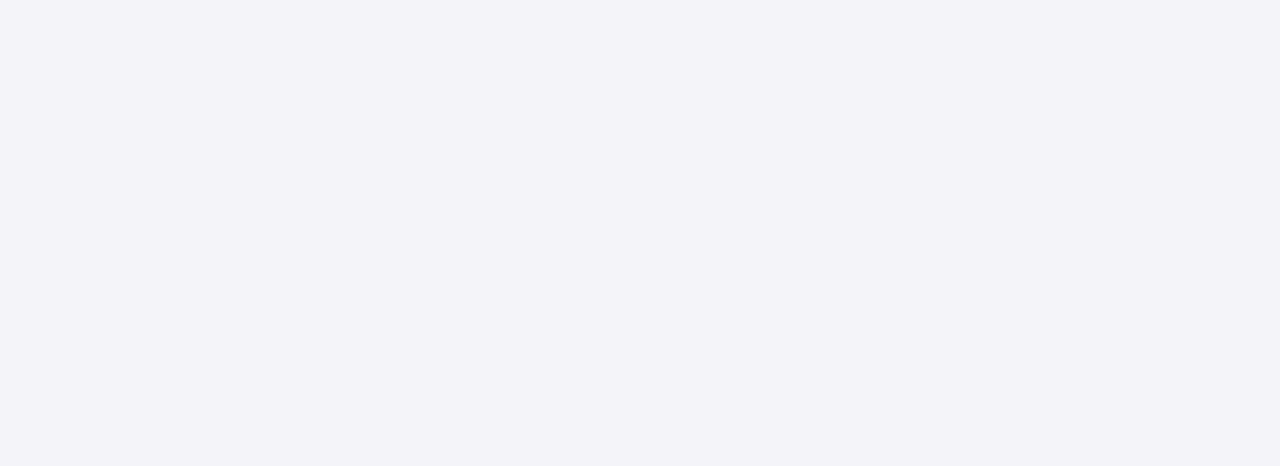
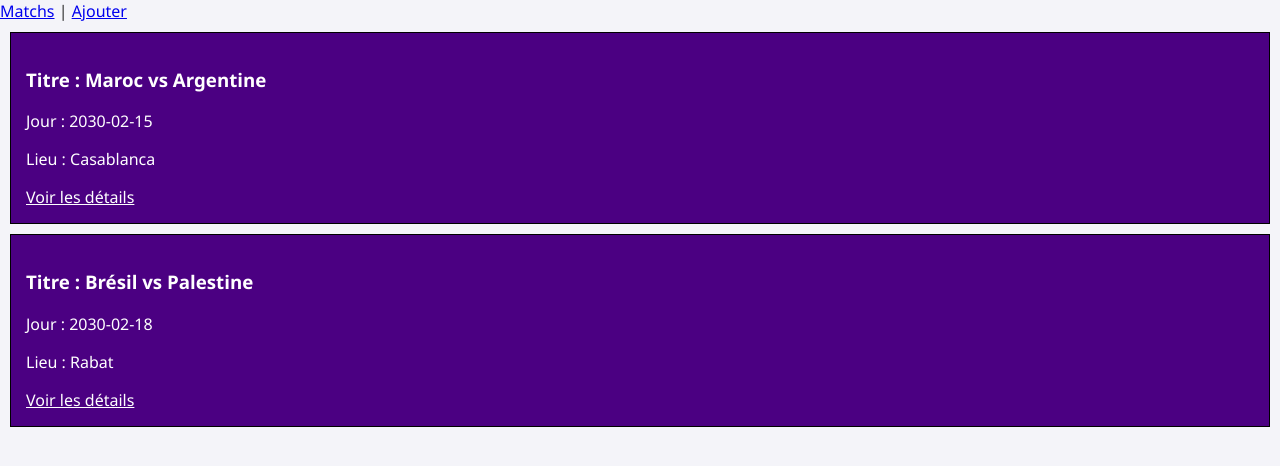
Before and after one commit to yasu19-dev/tpsreact, a React (Create React App) app: page / in a window 1280 px wide. Shown: the top 466 px of the page. Built offline with nearby package versions, Linux system fonts and the light colour scheme; no server answers.

Commit message:
Exercice 1 EFM 2

```diff
--- a/package.json
+++ b/package.json
@@ -8,6 +8,7 @@
     "@testing-library/jest-dom": "^6.9.1",
     "@testing-library/react": "^16.3.0",
     "@testing-library/user-event": "^13.5.0",
+    "axios": "^1.13.5",
     "react": "^19.2.0",
     "react-dom": "^19.2.0",
     "react-redux": "^9.2.0",
--- a/src/App.jsx
+++ b/src/App.jsx
@@ -1,10 +1,43 @@
-import React from 'react';
+import React, { useEffect, useState } from 'react';
 import './App.css';
+import axios from 'axios';
+import { Link, Route, Routes } from 'react-router-dom';
+import MatchList from './components/MatchList';
+import AddMatchForm from './components/AddMatchForm';
+import MatchDetails from './components/MatchDetails';
 
 function App() {
+  const initialMatchs = [
+  {id: 1, name: 'Maroc vs Argentine', matchDay: '2030-02-15', location: 'Casablanca' },
+  {id: 2, name: 'Brésil vs Palestine', matchDay: '2030-02-18', location: 'Rabat' }];
+
+  const [matchs, setMatchs] = useState(initialMatchs);
+
+  useEffect(function() {
+    axios.get('https://api.example.com/matchs')
+      .then(function(reponse) {
+        setMatchs(reponse.data);
+      });
+  }, []);
+
+
+  function ajouterMatch(match) {
+    setMatchs([...matchs, match]);
+  }
+
   return (
-    <div>
-    </div>
+      <div>
+      <nav>
+        <Link to="/">Matchs</Link> | <Link to="/add">Ajouter</Link>
+      </nav>
+
+      <Routes>
+        <Route path="/" element={<MatchList matchs={matchs} />} />
+        <Route path="/add" element={<AddMatchForm onAdd={ajouterMatch} />} />
+        <Route path="/match/:id" element={<MatchDetails matchs={matchs} />} />
+      </Routes>
+      </div>
+
   );
 }
 
--- /dev/null
+++ b/src/components/AddMatchForm.jsx
@@ -0,0 +1,30 @@
+import { useState } from "react"
+import { useNavigate } from "react-router-dom";
+
+export default function AddMatchForm({onAdd}){
+    const [nom, setNom] = useState('');
+    const [jour, setJour] = useState('');
+    const [lieu, setLieu] = useState('');
+    const navigate = useNavigate();
+
+
+    function handleSubmit(e){
+        e.preventDefault();
+        const newMatch = {
+            id:Date.now(),
+            name: nom,
+            matchDay: jour,
+            location: lieu
+        }
+        onAdd(newMatch);
+        navigate('/')
+    }
+    return(
+        <form onSubmit={handleSubmit}>
+            Nom Match :<input type="text" name="name" value={nom} onChange={(e)=>setNom(e.target.value)} />
+            Jour Match : <input type="date" name="jour" value={jour} onChange={(e)=>setJour(e.target.value)}/>
+            Lieu Match : <input type="text" name='lieu' value={lieu} onChange={(e)=>setLieu(e.target.value)}/>
+            <button type='submit'>Ajouter</button>
+        </form>
+    )
+}
--- /dev/null
+++ b/src/components/MatchDetails.jsx
@@ -0,0 +1,18 @@
+import { useParams } from "react-router-dom";
+
+export default function MatchDetails(props){
+    const {id} = useParams();
+    const match = props.matchs.find((item)=>{
+        return item.id === parseInt(id);
+    });
+
+
+    return(
+        <div>
+            <h2>Détails du match</h2>
+            <h3>Titre : {match.name}</h3>
+            <p>Jour : {match.matchDay}</p>
+            <p>Lieu : {match.location}</p>
+        </div>
+    )
+}
--- /dev/null
+++ b/src/components/MatchList.jsx
@@ -0,0 +1,25 @@
+import { Link } from "react-router-dom";
+
+export default function MatchList(props){
+    const style = {
+            border: '1px solid black',
+            padding: '15px',
+            margin: '10px',
+            backgroundColor: 'indigo',
+            color: 'white'
+        }
+    return (
+        <div>
+            {props.matchs.map((match)=>{
+                return (
+                    <div key={match.id} style={style}>
+                        <h3>Titre : {match.name}</h3>
+                        <p>Jour : {match.matchDay}</p>
+                        <p>Lieu : {match.location}</p>
+                        <Link to={`/match/${match.id}`} style={{ color: 'white' }}>Voir les détails</Link>
+                    </div>
+                );
+            })}
+        </div>
+    );
+}
```
Also changed, not shown: src/index.js (+6 -2 lines), 1 other file (tests, documents, lock files or other folders).
